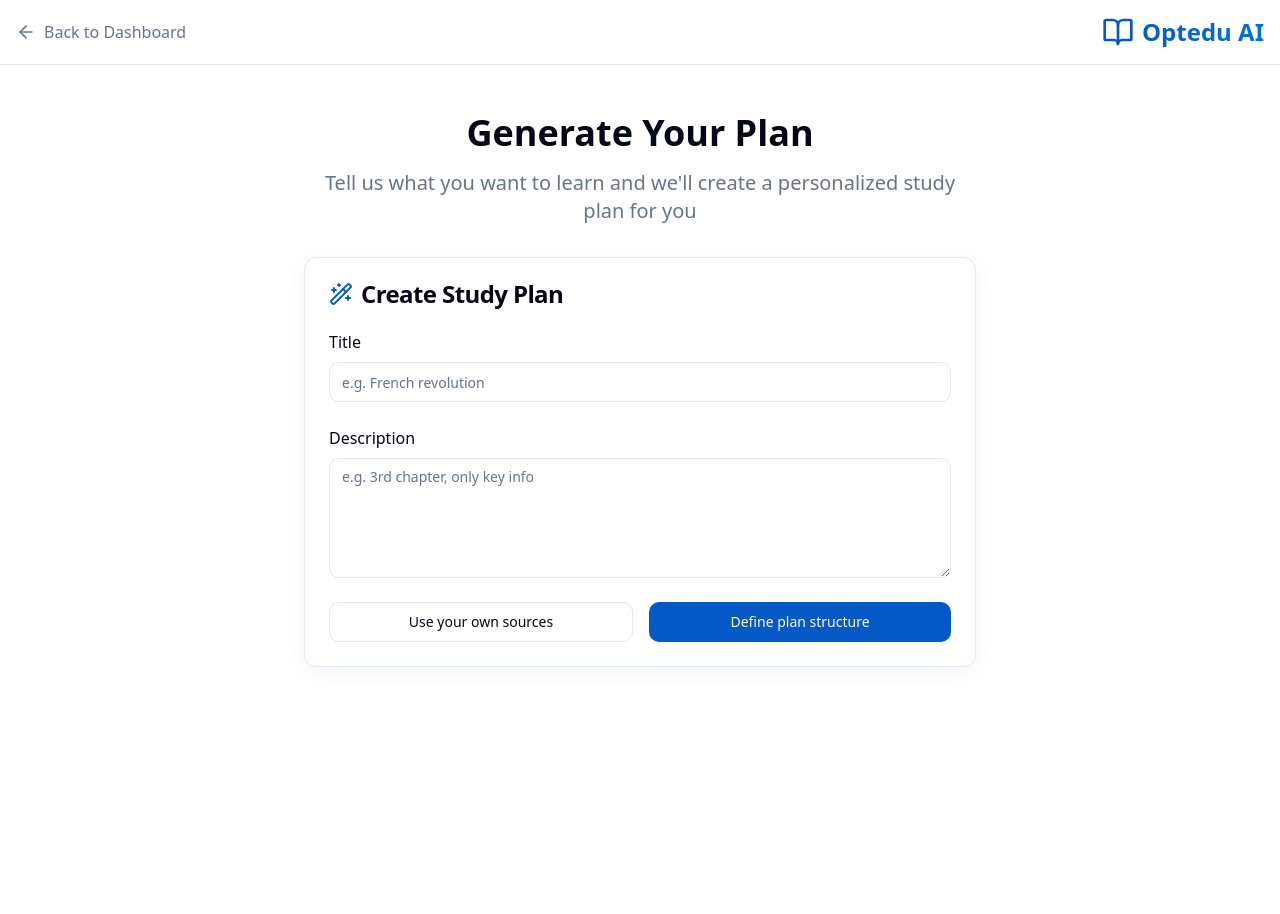
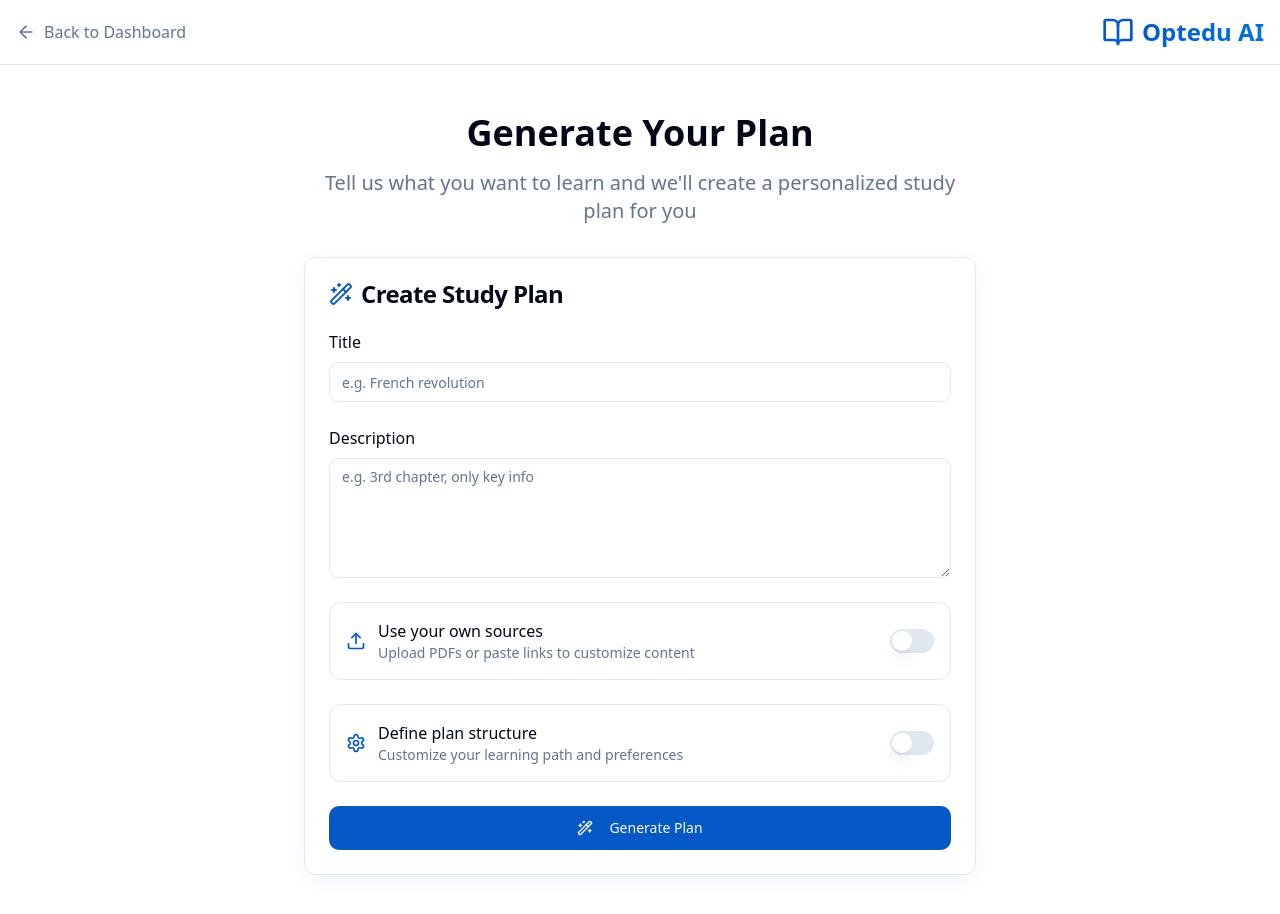
Before and after one commit to Olasty25/optedu-ai-tutor, a React (Vite) app: page /generate-plan in a window 1280 px wide. Shown: the top 914 px of the page. Before the commit the page ends 800 px from the top, so only its background shows below. Built offline with nearby package versions, Linux system fonts and the light colour scheme.

Commit message:
Refactor GeneratePlan section

```diff
--- /dev/null
+++ b/src/components/ui/file-upload-popout.tsx
@@ -0,0 +1,94 @@
+import { Dialog, DialogContent, DialogHeader, DialogTitle } from "@/components/ui/dialog";
+import { Button } from "@/components/ui/button";
+import { Input } from "@/components/ui/input";
+import { Label } from "@/components/ui/label";
+import { Tabs, TabsContent, TabsList, TabsTrigger } from "@/components/ui/tabs";
+import { Upload, Link, FileText } from "lucide-react";
+import { useState } from "react";
+
+interface FileUploadPopoutProps {
+  isOpen: boolean;
+  onClose: () => void;
+  onFileUpload: (files: FileList | null) => void;
+  onLinkSubmit: (link: string) => void;
+}
+
+export const FileUploadPopout = ({ isOpen, onClose, onFileUpload, onLinkSubmit }: FileUploadPopoutProps) => {
+  const [link, setLink] = useState("");
+
+  const handleLinkSubmit = () => {
+    if (link) {
+      onLinkSubmit(link);
+      setLink("");
+      onClose();
+    }
+  };
+
+  const handleFileChange = (e: React.ChangeEvent<HTMLInputElement>) => {
+    onFileUpload(e.target.files);
+    onClose();
+  };
+
+  return (
+    <Dialog open={isOpen} onOpenChange={onClose}>
+      <DialogContent className="max-w-md">
+        <DialogHeader>
+          <DialogTitle className="flex items-center gap-2">
+            <FileText className="h-5 w-5 text-primary" />
+            Add Your Sources
+          </DialogTitle>
+        </DialogHeader>
+
+        <Tabs defaultValue="upload" className="w-full">
+          <TabsList className="grid w-full grid-cols-2">
+            <TabsTrigger value="upload">Upload Files</TabsTrigger>
+            <TabsTrigger value="link">Paste Link</TabsTrigger>
+          </TabsList>
+
+          <TabsContent value="upload" className="space-y-4">
+            <div className="text-center p-8 border-2 border-dashed border-border rounded-lg">
+              <Upload className="h-12 w-12 mx-auto mb-4 text-muted-foreground" />
+              <p className="text-sm text-muted-foreground mb-4">
+                Upload PDF files to use as study material
+              </p>
+              <Input
+                type="file"
+                accept=".pdf"
+                multiple
+                onChange={handleFileChange}
+                className="hidden"
+                id="file-upload"
+              />
+              <Label htmlFor="file-upload" className="cursor-pointer">
+                <Button type="button" variant="outline" asChild>
+                  <span>Choose Files</span>
+                </Button>
+              </Label>
+            </div>
+          </TabsContent>
+
+          <TabsContent value="link" className="space-y-4">
+            <div className="space-y-4">
+              <div>
+                <Label htmlFor="link" className="text-sm font-medium">
+                  Paste a link to your study material
+                </Label>
+                <Input
+                  id="link"
+                  placeholder="https://example.com/article"
+                  value={link}
+                  onChange={(e) => setLink(e.target.value)}
+                  className="mt-2"
+                />
+              </div>
+              <Button onClick={handleLinkSubmit} className="w-full" disabled={!link}>
+                <Link className="h-4 w-4 mr-2" />
+                Add Link
+              </Button>
+            </div>
+          </TabsContent>
+        </Tabs>
+      </DialogContent>
+    </Dialog>
+  );
+};
--- a/src/pages/GeneratePlan.tsx
+++ b/src/pages/GeneratePlan.tsx
@@ -3,7 +3,10 @@ import { Input } from "@/components/ui/input";
 import { Textarea } from "@/components/ui/textarea";
 import { Label } from "@/components/ui/label";
 import { Card, CardContent, CardHeader, CardTitle } from "@/components/ui/card";
-import { BookOpen, ArrowLeft, Wand2 } from "lucide-react";
+import { Switch } from "@/components/ui/switch";
+import { Select, SelectContent, SelectItem, SelectTrigger, SelectValue } from "@/components/ui/select";
+import { FileUploadPopout } from "@/components/ui/file-upload-popout";
+import { BookOpen, ArrowLeft, Wand2, Upload, Settings } from "lucide-react";
 import { Link, useNavigate } from "react-router-dom";
 import { useState } from "react";
 
@@ -12,6 +15,14 @@ const GeneratePlan = () => {
   const [title, setTitle] = useState("");
   const [description, setDescription] = useState("");
   const [isGenerating, setIsGenerating] = useState(false);
+  const [useOwnSources, setUseOwnSources] = useState(false);
+  const [customizeStructure, setCustomizeStructure] = useState(false);
+  const [showFileUpload, setShowFileUpload] = useState(false);
+
+  // Additional customization fields
+  const [learningStyle, setLearningStyle] = useState("");
+  const [timeAvailable, setTimeAvailable] = useState("");
+  const [difficultyLevel, setDifficultyLevel] = useState("");
 
   const handleSubmit = (e: React.FormEvent) => {
     e.preventDefault();
@@ -38,9 +49,16 @@ const GeneratePlan = () => {
     }
   };
 
-  const handleUseOwnSources = () => {
-    // In real app, would open file upload dialog
-    console.log("Use own sources clicked");
+  const handleFileUpload = (files: FileList | null) => {
+    if (files) {
+      console.log("Files uploaded:", Array.from(files).map(f => f.name));
+      // In real app, would process uploaded files
+    }
+  };
+
+  const handleLinkSubmit = (link: string) => {
+    console.log("Link submitted:", link);
+    // In real app, would process the link
   };
 
   return (
@@ -104,31 +122,112 @@ const GeneratePlan = () => {
                   />
                 </div>
 
-                <div className="flex flex-col sm:flex-row gap-4">
-                  <Button
-                    type="button"
-                    variant="outline"
-                    onClick={handleUseOwnSources}
-                    className="flex-1"
-                  >
-                    Use your own sources
-                  </Button>
+                <div className="space-y-6">
+                  <div className="flex items-center justify-between p-4 border border-border rounded-lg">
+                    <div className="flex items-center space-x-3">
+                      <Upload className="h-5 w-5 text-primary" />
+                      <div>
+                        <p className="font-medium">Use your own sources</p>
+                        <p className="text-sm text-muted-foreground">Upload PDFs or paste links to customize content</p>
+                      </div>
+                    </div>
+                    <Switch
+                      checked={useOwnSources}
+                      onCheckedChange={(checked) => {
+                        setUseOwnSources(checked);
+                        if (checked) {
+                          setShowFileUpload(true);
+                        }
+                      }}
+                    />
+                  </div>
+
+                  <div className="flex items-center justify-between p-4 border border-border rounded-lg">
+                    <div className="flex items-center space-x-3">
+                      <Settings className="h-5 w-5 text-primary" />
+                      <div>
+                        <p className="font-medium">Define plan structure</p>
+                        <p className="text-sm text-muted-foreground">Customize your learning path and preferences</p>
+                      </div>
+                    </div>
+                    <Switch
+                      checked={customizeStructure}
+                      onCheckedChange={setCustomizeStructure}
+                    />
+                  </div>
+                </div>
+
+                {customizeStructure && (
+                  <div className="space-y-4 p-4 bg-accent/20 rounded-lg border border-primary/20">
+                    <h3 className="font-semibold text-primary">Personalize Your Learning Path</h3>
+
+                    <div className="grid grid-cols-1 md:grid-cols-2 gap-4">
+                      <div>
+                        <Label htmlFor="learning-style" className="text-sm font-medium">Learning Style</Label>
+                        <Select value={learningStyle} onValueChange={setLearningStyle}>
+                          <SelectTrigger className="mt-2">
+                            <SelectValue placeholder="Select your learning style" />
+                          </SelectTrigger>
+                          <SelectContent>
+                            <SelectItem value="visual">Visual Learner</SelectItem>
+                            <SelectItem value="auditory">Auditory Learner</SelectItem>
+                            <SelectItem value="kinesthetic">Kinesthetic Learner</SelectItem>
+                            <SelectItem value="reading">Reading/Writing Learner</SelectItem>
+                          </SelectContent>
+                        </Select>
+                      </div>
+
+                      <div>
+                        <Label htmlFor="time-available" className="text-sm font-medium">Time Available</Label>
+                        <Select value={timeAvailable} onValueChange={setTimeAvailable}>
+                          <SelectTrigger className="mt-2">
+                            <SelectValue placeholder="How much time do you have?" />
+                          </SelectTrigger>
+                          <SelectContent>
+                            <SelectItem value="30min">30 minutes/day</SelectItem>
+                            <SelectItem value="1hour">1 hour/day</SelectItem>
+                            <SelectItem value="2hours">2 hours/day</SelectItem>
+                            <SelectItem value="flexible">Flexible schedule</SelectItem>
+                          </SelectContent>
+                        </Select>
+                      </div>
+
+                      <div className="md:col-span-2">
+                        <Label htmlFor="difficulty-level" className="text-sm font-medium">Difficulty Level</Label>
+                        <Select value={difficultyLevel} onValueChange={setDifficultyLevel}>
+                          <SelectTrigger className="mt-2">
+                            <SelectValue placeholder="Select difficulty level" />
+                          </SelectTrigger>
+                          <SelectContent>
+                            <SelectItem value="beginner">Beginner</SelectItem>
+                            <SelectItem value="intermediate">Intermediate</SelectItem>
+                            <SelectItem value="advanced">Advanced</SelectItem>
+                            <SelectItem value="expert">Expert</SelectItem>
+                          </SelectContent>
+                        </Select>
+                      </div>
+                    </div>
+                  </div>
+                )}
 
                 <Button
                   type="submit"
-                    className="flex-1 bg-primary hover:bg-primary/90"
+                  className="w-full bg-primary hover:bg-primary/90"
                   disabled={isGenerating}
+                  size="lg"
                 >
                   {isGenerating ? (
                     <>
                       <Wand2 className="mr-2 h-4 w-4 animate-spin" />
-                        Generating...
+                      Generating Plan...
                     </>
                   ) : (
-                      "Define plan structure"
+                    <>
+                      <Wand2 className="mr-2 h-4 w-4" />
+                      Generate Plan
+                    </>
                   )}
                 </Button>
-                </div>
               </form>
             </CardContent>
           </Card>
@@ -150,6 +249,13 @@ const GeneratePlan = () => {
           )}
         </div>
       </div>
+
+      <FileUploadPopout
+        isOpen={showFileUpload}
+        onClose={() => setShowFileUpload(false)}
+        onFileUpload={handleFileUpload}
+        onLinkSubmit={handleLinkSubmit}
+      />
     </div>
   );
 };
```
Lines whose indentation alone changed are shown as unchanged.
